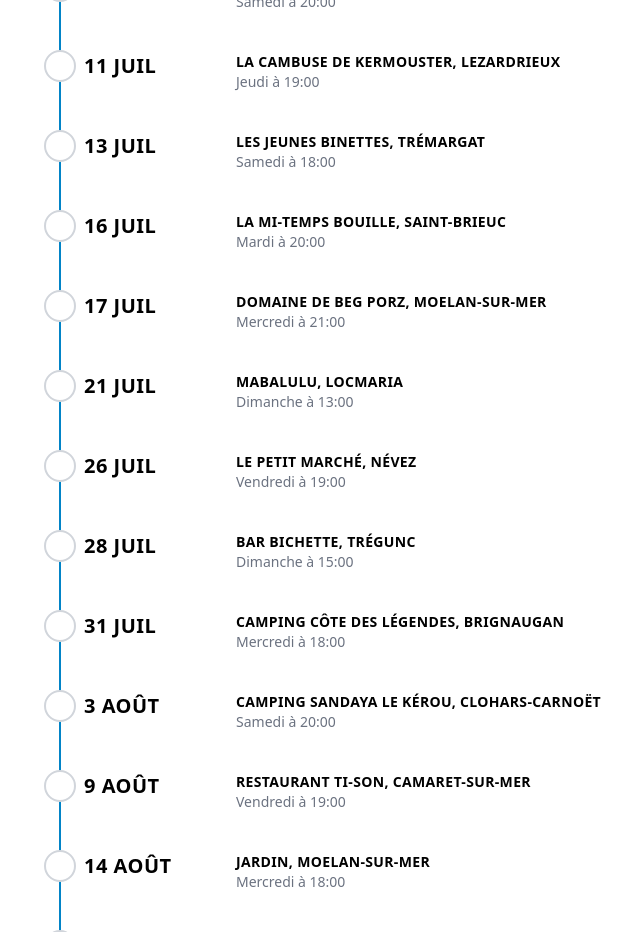
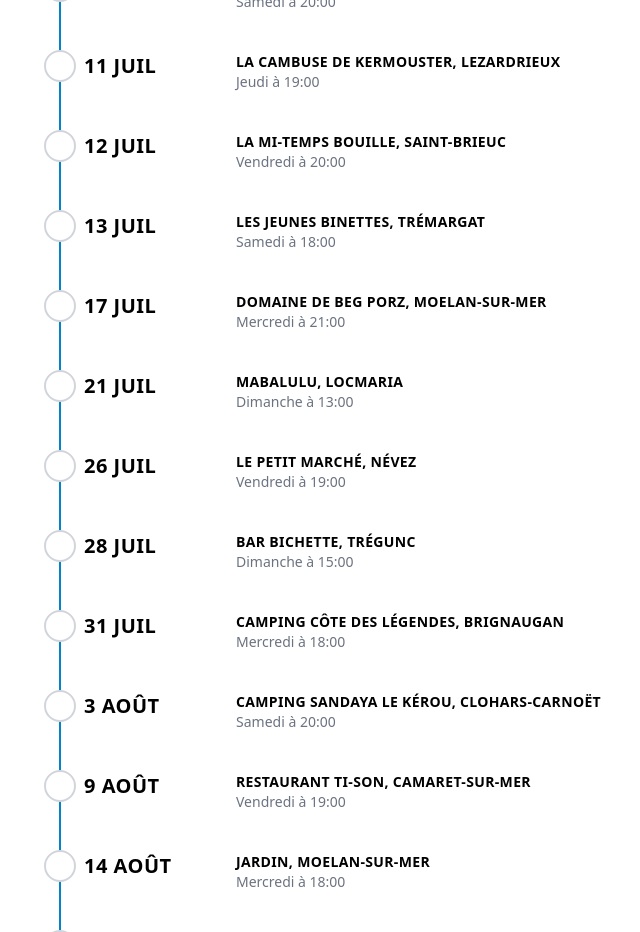
Before and after one commit to AlexandreKempf/en-tete-a-texte, a SvelteKit app: page /concerts in a window 1280 px wide. Shown: the part 880-1812 px from the top of the page, without its empty margins (596-1236 px from the left). Built offline with nearby package versions, Linux system fonts and the light colour scheme.

Commit message:
Update concerts.js

```diff
--- a/src/routes/concerts.js
+++ b/src/routes/concerts.js
@@ -262,7 +262,7 @@
         place: 'Les Jeunes Binettes, Trémargat'
     },
     {
-        date: new Date(2024, 6, 16, 20),
+        date: new Date(2024, 6, 12, 20),
         place: ' La mi-temps bouille, Saint-Brieuc'
     },
     {
```
